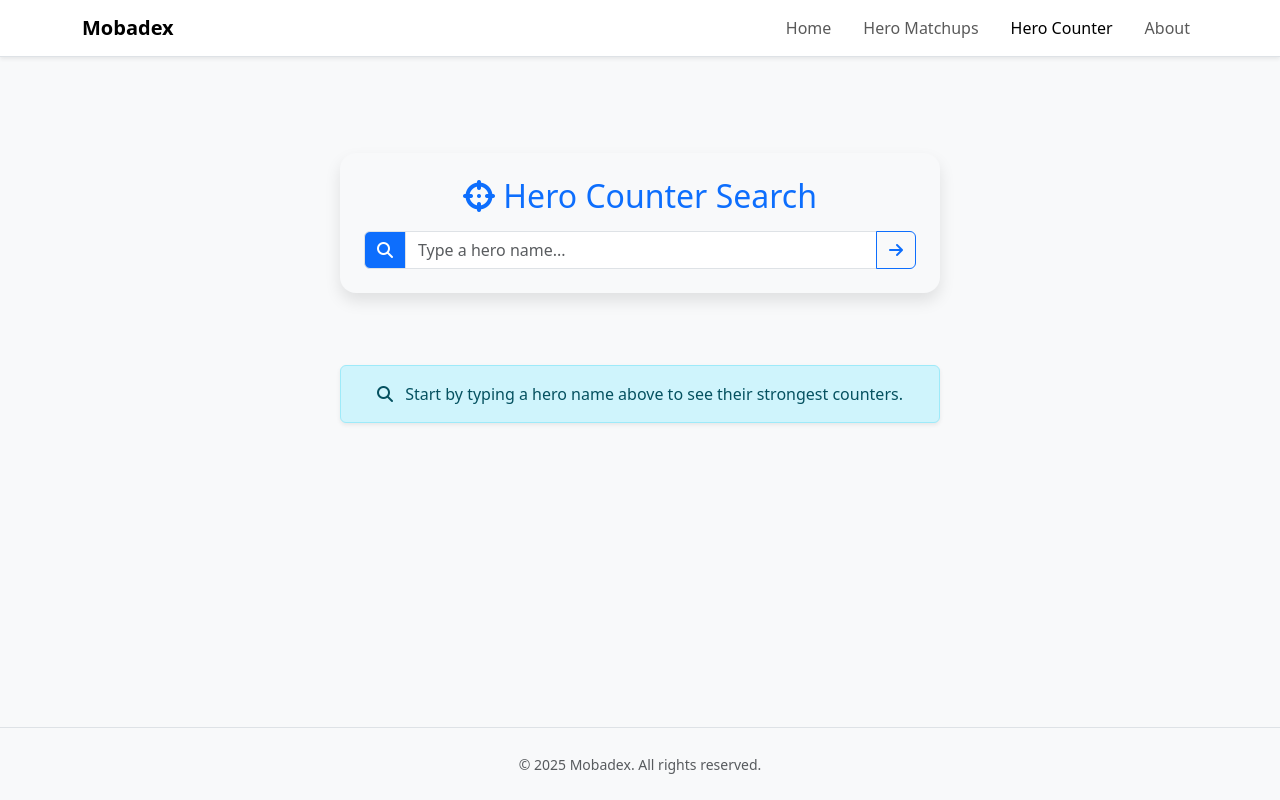
After one commit to Huerte/MobaDex, a Django app: page /hero-counter/ in a window 1280 px wide. The commit adds this page. Run offline with Django 5.2, Linux system fonts and the light colour scheme; some libraries are stand-ins or nearby versions.

Commit message:
Finish the project

```diff
--- a/src/core/urls.py
+++ b/src/core/urls.py
@@ -5,6 +5,7 @@ urlpatterns = [
     path('', views.home, name='home'),
     path('matchups/', views.matchup_page, name='matchups'),
     path('about/', views.about, name='about'),
+    path('hero-counter/', views.hero_counter, name='hero-counter'),
 
     # API endpoints
     # path('api/heroes/', views.api_hero_list, name='api_hero_list'),
--- a/src/core/utils.py
+++ b/src/core/utils.py
@@ -48,11 +48,43 @@ def hero_rank(days=1, rank='all', size=127, index=127, sort_field='win_rate', so
 
         data.append(hero)
 
-    # Optional: Client-side sort (if needed)
     data.sort(key=lambda x: x.get(sort_field, 0), reverse=(sort_order=='desc'))
 
     return data, total_count
 
+def hero_counters(main_hero_id=1):
+    res = fetch_api(f'hero-counter/{main_hero_id}/')
 
-if __name__ == '__main__':
-    print(hero_rank())
+    records = res.get('data', {}).get('records', [])
+    if not records:
+        return None
+
+    record = records[0]['data']
+    main = {
+        'id': record['main_heroid'],
+        'name': record['main_hero']['data'].get('name', 'Unknown'),
+        'img': record['main_hero']['data'].get('head', ''),
+        'win_rate': record.get('main_hero_win_rate', 0) * 100,
+        'ban_rate': record.get('main_hero_ban_rate', 0) * 100,
+        'appearance_rate': record.get('main_hero_appearance_rate', 0) * 100,
+    }
+
+    counters = []
+    for sub in record.get('sub_hero', []):
+        hero_data = sub.get('hero', {}).get('data', {})
+        counters.append({
+            'heroid': sub.get('heroid', 0),
+            'img': hero_data.get('head', ''),
+            'win_rate': sub.get('hero_win_rate', 0) * 100,
+            'appearance_rate': sub.get('hero_appearance_rate', 0) * 100,
+            'increase_win_rate': sub.get('increase_win_rate', 0) * 100,
+            'channel_id': sub.get('hero_channel', {}).get('id', 0),
+        })
+
+    return {
+        'main_hero': main,
+        'counters': sorted(counters, key=lambda x: x['increase_win_rate'], reverse=True)
+    }
+
+# if __name__ == '__main__':
+#     print(hero_counters())
--- a/src/core/views.py
+++ b/src/core/views.py
@@ -11,6 +11,19 @@ def home(request):
 
 def about(request):
     return render(request, 'about.html')
+
+def hero_counter(request):
+    query = request.GET.get('q', '').strip()
+    hero_data = None
+    if query:
+        hero_list = utils.all_heroes()
+        for id, name in hero_list:
+            if name.lower() == query.lower():
+                hero_data = utils.hero_counters(id)
+                break
+
+    return render(request, 'hero-counter.html', {'hero_data': hero_data})
+
 
 def matchup_page(request):
     days_options = [1, 3, 7, 15, 30]
--- a/src/templates/about.html
+++ b/src/templates/about.html
@@ -66,7 +66,7 @@
           </h2>
           <div id="collapseTech" class="accordion-collapse collapse" aria-labelledby="headingTech" data-bs-parent="#aboutAccordion">
             <div class="accordion-body">
-              Developed using Django (Python) and Bootstrap 5, Mobadex leverages a modern, API-driven architecture with an emphasis on responsiveness, performance, and accessibility.
+              Developed using Django (Python) and Bootstrap 5, API-driven architecture with an emphasis on responsiveness, performance, and accessibility.
             </div>
           </div>
         </div>
--- /dev/null
+++ b/src/templates/hero-counter.html
@@ -0,0 +1,142 @@
+{% extends "base.html" %}
+{% block content %}
+
+<style>
+  .search-card,
+  .result-card {
+    background: #f8f9fa;
+    border-radius: 1rem;
+    box-shadow: 0 0.5rem 1rem rgba(0, 0, 0, 0.1);
+    transition: transform 0.3s ease, box-shadow 0.3s ease;
+  }
+
+  .search-card:hover,
+  .result-card:hover {
+    transform: scale(1.01);
+    box-shadow: 0 1rem 1.5rem rgba(0, 0, 0, 0.15);
+  }
+
+  .form-control:focus {
+    box-shadow: none;
+    border-color: #86b7fe;
+  }
+
+  .counter-badge {
+    width: 110px;
+    padding: 0.75rem 0.5rem;
+    border-radius: 1rem;
+    background: linear-gradient(135deg, #6610f2, #6f42c1);
+    color: white;
+    text-align: center;
+    box-shadow: 0 0.3rem 0.6rem rgba(0, 0, 0, 0.15);
+    transition: transform 0.2s ease, background 0.3s ease;
+  }
+
+  .counter-badge:hover {
+    background: linear-gradient(135deg, #520dc7, #5a32a3);
+    transform: scale(1.07);
+  }
+
+  .tooltip-inner {
+    text-align: left;
+  }
+</style>
+
+<div class="container-sm py-5">
+
+  <!-- Search Card -->
+  <div class="search-card p-4 mx-auto mb-4" style="max-width: 600px;">
+    <h2 class="text-center text-primary mb-3">
+      <i class="fas fa-crosshairs"></i> Hero Counter Search
+    </h2>
+
+    <form method="get" class="position-relative">
+      <div class="input-group">
+        <span class="input-group-text bg-primary text-white">
+          <i class="fas fa-search"></i>
+        </span>
+        <input
+          type="text"
+          name="q"
+          class="form-control"
+          placeholder="Type a hero name..."
+          aria-label="Hero search"
+          value="{{ request.GET.q|default:'' }}"
+          autocomplete="off"
+        >
+        <button class="btn btn-outline-primary" type="submit">
+          <i class="fas fa-arrow-right"></i>
+        </button>
+      </div>
+      <div id="search-suggestions" class="list-group position-absolute w-100 mt-1" style="z-index:1000; display:none;"></div>
+    </form>
+  </div>
+
+{% if hero_data %}
+<div class="result-section py-5 bg-light-subtle">
+  <div class="container">
+    <div class="result-card bg-white rounded shadow-sm p-4 mx-auto" style="max-width: 720px;">
+
+      <!-- Hero Info -->
+      <div class="d-flex align-items-center border-bottom pb-3 mb-4">
+        <img src="{{ hero_data.main_hero.img }}" alt="{{ hero_data.main_hero.name }}"
+             class="rounded-circle border border-2 shadow-sm me-3"
+             style="width: 84px; height: 84px; object-fit: cover;">
+        <div class="flex-grow-1">
+          <h2 id="selected-hero-name" class="fw-bold mb-1 text-dark">{{ hero_data.main_hero.name }}</h2>
+          <div class="d-flex flex-wrap gap-3 small text-muted fw-semibold">
+            <span title="Win Rate">
+              <i class="fas fa-trophy me-1 text-success"></i>{{ hero_data.main_hero.win_rate|floatformat:1 }}%
+            </span>
+            <span title="Ban Rate">
+              <i class="fas fa-ban me-1 text-secondary"></i>{{ hero_data.main_hero.ban_rate|floatformat:1 }}%
+            </span>
+            <span title="Appearance Rate">
+              <i class="fas fa-eye me-1 text-primary"></i>{{ hero_data.main_hero.appearance_rate|floatformat:1 }}%
+            </span>
+          </div>
+        </div>
+      </div>
+
+      <!-- Counter Cards Grid -->
+      <div id="selected-hero-counters" class="row g-3 justify-content-center" role="list">
+        {% for counter in hero_data.counters %}
+        <div class="col-6 col-sm-4 col-md-3" role="listitem">
+          <div class="counter-badge bg-body rounded border shadow-sm text-center p-3 h-100"
+               style="transition: transform 0.2s ease;"
+               data-bs-toggle="tooltip"
+               data-bs-placement="top"
+               title="↑ +{{ counter.increase_win_rate|floatformat:1 }}% Win Rate&#10;{{ counter.win_rate|floatformat:1 }}% WR&#10;{{ counter.appearance_rate|floatformat:1 }}% Pick Rate">
+            <img src="{{ counter.img }}" alt="{{ counter.name }}"
+                 class="rounded border mb-2"
+                 style="width: 48px; height: 48px; object-fit: cover;">
+            <div class="mt-1 px-2 py-1 rounded text-white fw-semibold"
+                 style="font-size: 0.8rem; background-color: {% if counter.increase_win_rate >= 0 %}#4caf50{% else %}#f44336{% endif %};">
+              {{ counter.increase_win_rate|floatformat:1 }}%
+            </div>
+          </div>
+        </div>
+        {% endfor %}
+      </div>
+
+        <div class="mb-4 px-3 py-2 rounded bg-info bg-opacity-10 border border-info text-info small fw-semibold mt-4 mx-auto" style="max-width: 720px;">
+        <i class="fas fa-info-circle me-2"></i>
+        This section shows heroes statistically effective against <strong>{{ hero_data.main_hero.name }}</strong>.
+        The <span class="badge bg-success">green %</span> indicates how much more often they win against this hero.
+        Win rates and pick rates are based on recent match data, including performance over different game phases.
+        </div>
+    </div>
+</div>
+
+{% else %}
+
+<div class="text-center py-5">
+  <div class="alert alert-info shadow-sm mx-auto" style="max-width: 600px;">
+    <i class="fas fa-search me-2"></i>
+    Start by typing a hero name above to see their strongest counters.
+  </div>
+</div>
+{% endif %}
+
+
+{% endblock %}
--- a/src/templates/navbar.html
+++ b/src/templates/navbar.html
@@ -21,6 +21,9 @@
         <li class="nav-item">
           <a class="nav-link {% if request.path == '/matchups/' %}active{% endif %}" href="{% url 'matchups' %}">Hero Matchups</a>
         </li>
+         <li class="nav-item">
+          <a class="nav-link {% if request.path == '/hero-counter/' %}active{% endif %}" href="{% url 'hero-counter' %}">Hero Counter</a>
+        </li>
         <li class="nav-item">
           <a class="nav-link" href="{% url 'about' %}">About</a>
         </li>
```
Also changed, not shown: src/templates/matchup_detail.html (deleted).
